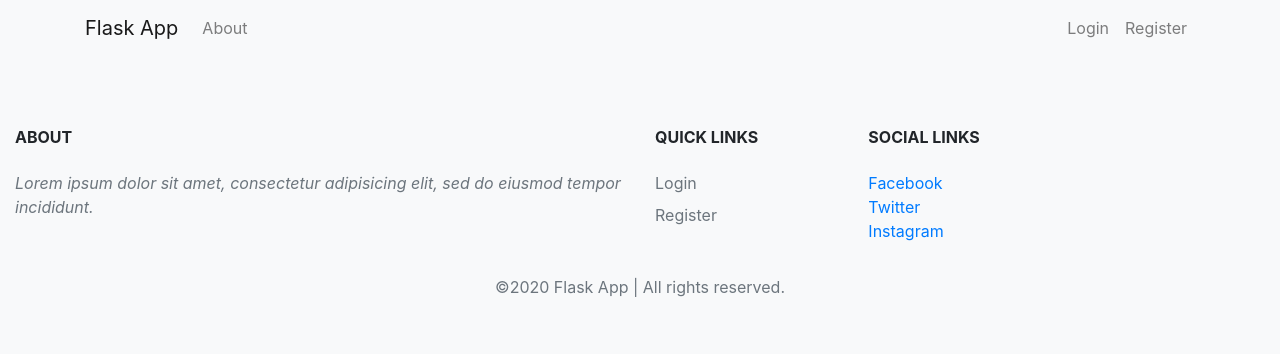
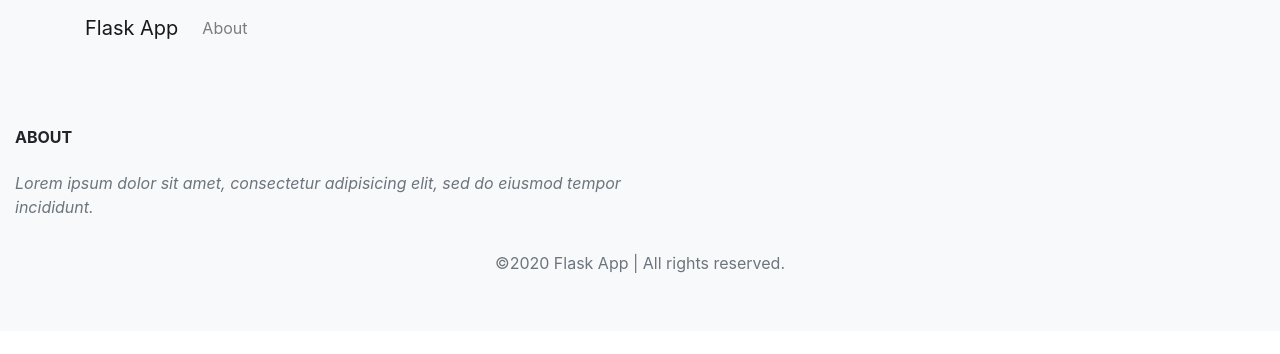
Before and after one commit to Simple2B/corbot.api, a Flask app: template app/templates/base.html in a window 1280 px wide. Shown: the top 354 px of the page. Run offline with Flask 2, Linux system fonts and the light colour scheme; the template is opened without the code that fills it, so the values that code supplies are empty; some libraries are stand-ins or nearby versions.

Commit message:
redundunt code and new methods

```diff
--- a/app/templates/base.html
+++ b/app/templates/base.html
@@ -36,24 +36,6 @@
             </li>
           </ul>
           <!-- Login/Logout -->
-          <ul class="navbar-nav ml-auto">
-            {% if current_user.is_authenticated %}
-            <li class="nav-item dropdown">
-              <a class="nav-link dropdown-toggle" href="#" id="userActions" data-toggle="dropdown" aria-haspopup="true"
-                aria-expanded="false">{{current_user.username | capitalize}}</a>
-              <div class="dropdown-menu" aria-labelledby="userActions">
-                <a class="dropdown-item" href="{{ url_for('auth.logout') }}">Logout</a>
-              </div>
-            </li>
-            {% else %}
-            <li class="nav-item">
-              <a class="nav-link" href="{{ url_for('auth.login') }}">Login</a>
-            </li>
-            <li class="nav-item">
-              <a class="nav-link" href="{{ url_for('auth.register') }}">Register</a>
-            </li>
-            {% endif %}
-          </ul>
         </div>
       </div>
     </nav>
@@ -83,26 +65,6 @@
           <p class="font-italic text-muted">Lorem ipsum dolor sit amet, consectetur adipisicing elit, sed do
             eiusmod tempor incididunt.</p>
         </div>
-        <div class="col-lg-2 col-md-3 mb-4 mb-lg-0">
-          <h6 class="text-uppercase font-weight-bold mb-4">Quick Links</h6>
-          <ul class="list-unstyled mb-0">
-            <li class="mb-2"><a href="{{ url_for('auth.login') }}" class="text-muted">Login</a></li>
-            <li class="mb-2"><a href="{{ url_for('auth.register') }}" class="text-muted">Register</a></li>
-          </ul>
-        </div>
-        <div class="col-lg-2 col-md-3 mb-4 mb-lg-0">
-          <h6 class="text-uppercase font-weight-bold mb-4">Social Links</h6>
-          <ul class="list-unstyled mb-0">
-            <li class="list-item"><a href="https://facebook.com" target="_blank" title="facebook"><span
-                  class="fa fa-facebook">Facebook</span></a>
-            </li>
-            <li class="list-item"><a href="https://twitter.com" target="_blank" title="twitter"><span
-                  class="fa fa-twitter"></span>Twitter</a>
-            </li>
-            <li class="list-item"><a href="https://instagram.com" target="_blank" title="instagram"><span
-                  class="fa fa-instagram"></span>Instagram</a></li>
-          </ul>
-        </div>
       </div>
       <!-- Copyrights -->
       <div class="text-center">
--- a/app/views/main.py
+++ b/app/views/main.py
@@ -21,7 +21,7 @@ def index():
 def api():
     if request.json:
         json_data = request.json  # automatically converted to dict
-        return json.dumps(dispatch(json_data))  # dispatch does all work, except converting to json
+        return json.dumps(dispatch(json_data), indent=4, sort_keys=True, default=str)  # dispatch does all work, except converting to json
     form = TestingForm()  # form to test from admin dashboard
     if form.validate_on_submit():
         data = json.loads(form.Data.data)  # json is entered to TextArea field called Data
```
Also changed, not shown: app/controllers/dispatcher.py (+24 -4 lines).
